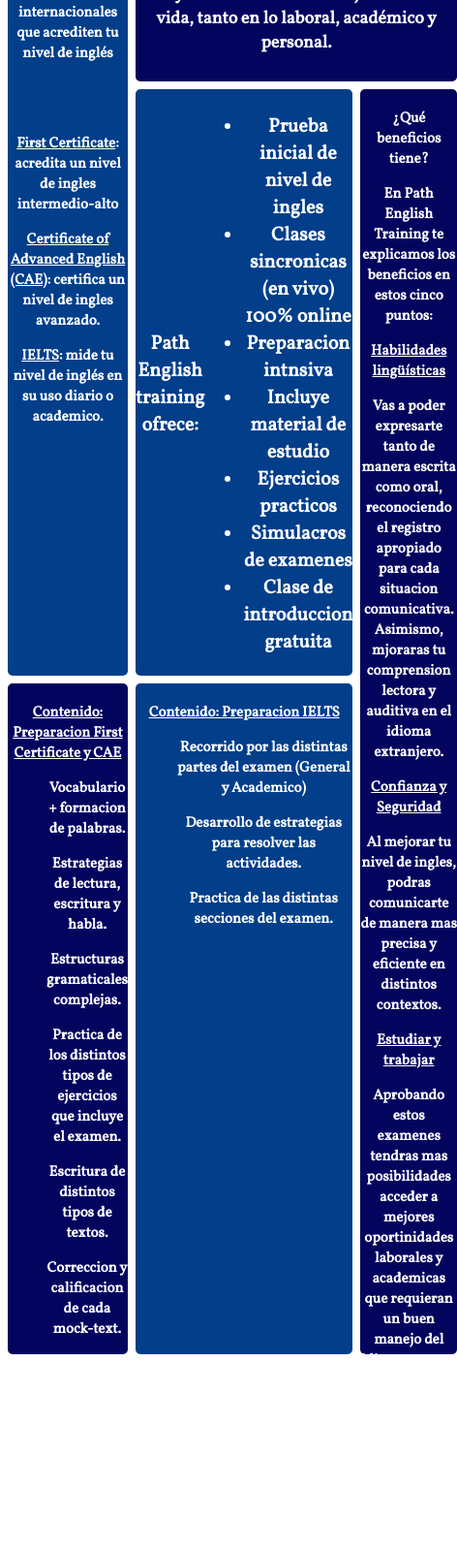
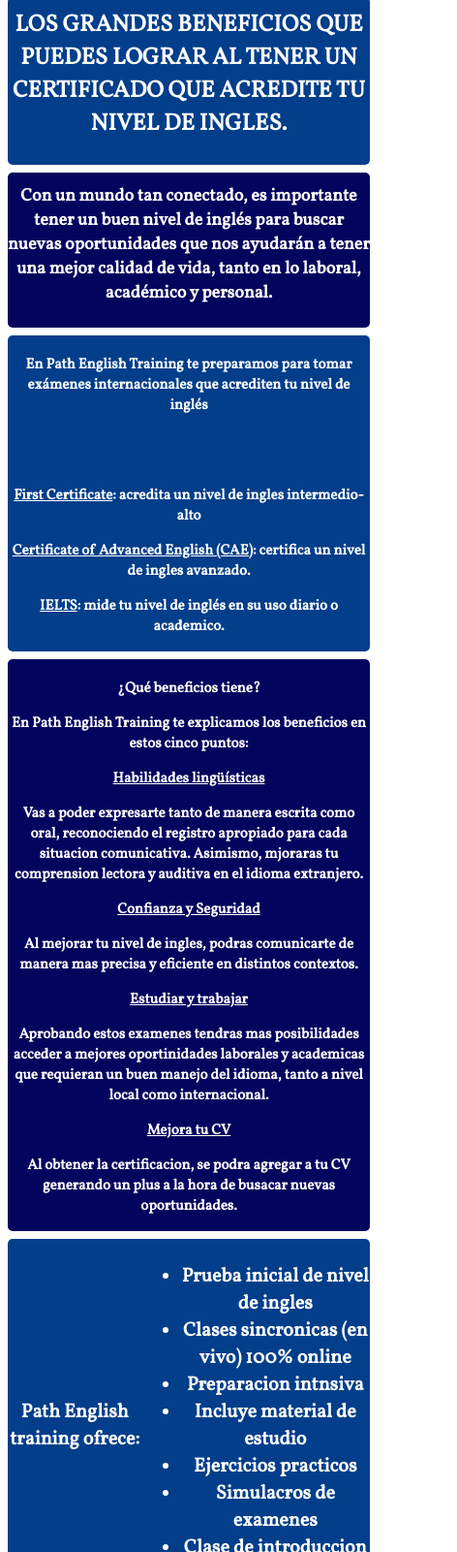
Before and after one commit to jonnhywebdevelopment/pathenglishtraining.github.io, a plain HTML site: page index.html in a window 390 px wide. Shown: the part 324-1925 px from the top of the page at 97% size, 472 px wide, since content can reach past the window. Drawn offline with Linux system fonts and the light colour scheme.

Commit message:
Add files via upload

```diff
--- a/index.html
+++ b/index.html
@@ -13,7 +13,9 @@
 <body>
 
     <div class="container">
-        <div id="content1"></div>
+        <div id="content1">
+            <img src="logo-removebg.png" width="200px" height="300px">
+        </div>
         <div id="content2"><h1 id="titulo">Los grandes beneficios que puedes lograr al tener un certificado que acredite tu nivel de ingles.</h1></div>
         <div id="content3"><h2 id="subtitulo">Con un mundo tan conectado, es importante tener un buen nivel de inglés para buscar nuevas oportunidades que nos ayudarán a tener una mejor calidad de vida, tanto en lo laboral, académico y personal.
         </h2></div>
@@ -48,17 +50,17 @@
             <p><u>IELTS</u>: mide tu nivel de inglés en su uso diario o academico.</p>
         </div>
         <div id="contenido7"><p><strong><u>Contenido: Preparacion First Certificate y CAE</u></strong></p>
-            <ul>Vocabulario + formacion de palabras.</ul>
-            <ul>Estrategias de lectura, escritura y habla.</ul>
-            <ul>Estructuras gramaticales complejas.</ul>
-            <ul>Practica de los distintos tipos de ejercicios que incluye el examen.</ul>
-            <ul>Escritura de distintos tipos de textos.</ul>
-            <ul>Correccion y calificacion de cada mock-text.</ul>
+            <p>Vocabulario + formacion de palabras.</p>
+            <p>Estrategias de lectura, escritura y habla.</p>
+            <p>Estructuras gramaticales complejas.</p>
+            <p>Practica de los distintos tipos de ejercicios que incluye el examen.</p>
+            <p>Escritura de distintos tipos de textos.</p>
+            <p>Correccion y calificacion de cada mock-text.</p>
         </div>
         <div id="contenido8"><p><strong><u>Contenido: Preparacion IELTS</u></strong></p>
-            <ul>Recorrido por las distintas partes del examen (General y Academico)</ul>
-            <ul>Desarrollo de estrategias para resolver las actividades.</ul>
-            <ul>Practica de las distintas secciones del examen.</ul>
+            <p>Recorrido por las distintas partes del examen (General y Academico)</p>
+            <p>Desarrollo de estrategias para resolver las actividades.</p>
+            <p>Practica de las distintas secciones del examen.</p>
         </div>
     </div>
 </body>
--- a/style.css
+++ b/style.css
@@ -25,26 +25,20 @@
 }
 
 
-#content1{
+
+/* #content1{
     background: white;
     border-radius: var(--radius);
     padding-top: var(--radius);
     grid-area: logo;
-    background-image: url("logo-removebg.png");
-    background-repeat: no-repeat;
+    /* background-image: url("logo-removebg.png"); */
+    /* background-repeat: no-repeat;
     background-size: contain;
     background-position: center;
     height: auto;
-    max-width: 100%;
-    /* max-height: 95%; */
-    /* right: 2%; */
-}
+    max-width: 100%; */
+/* }  */
 
-@media (min-width: 200px){
-    #contemt1{
-        background-color: blue;
-    }
-}
 
 
 #titulo{
@@ -141,6 +135,7 @@
     padding-top: var(--radius);
     grid-area: contenido1;
     font-size: 15px;
+
 }
 
 #contenido8{
@@ -150,3 +145,19 @@
     grid-area: contenido2;
     font-size: 15px;
 }
+
+@media only screen and (max-width: 550px){
+    .container{
+        grid-template-columns: 1fr;
+        grid-template-rows: 0.4fr 0.4fr 2.2fr 1.2fr 1.2fr 1fr;
+        grid-template-areas:
+        "logo"
+        "titulo"
+        "subtitulo"
+        "ofrece"
+        "beneficios"
+        "examenes"
+        "contenido1"
+        "contenido2";
+    }
+}
```
